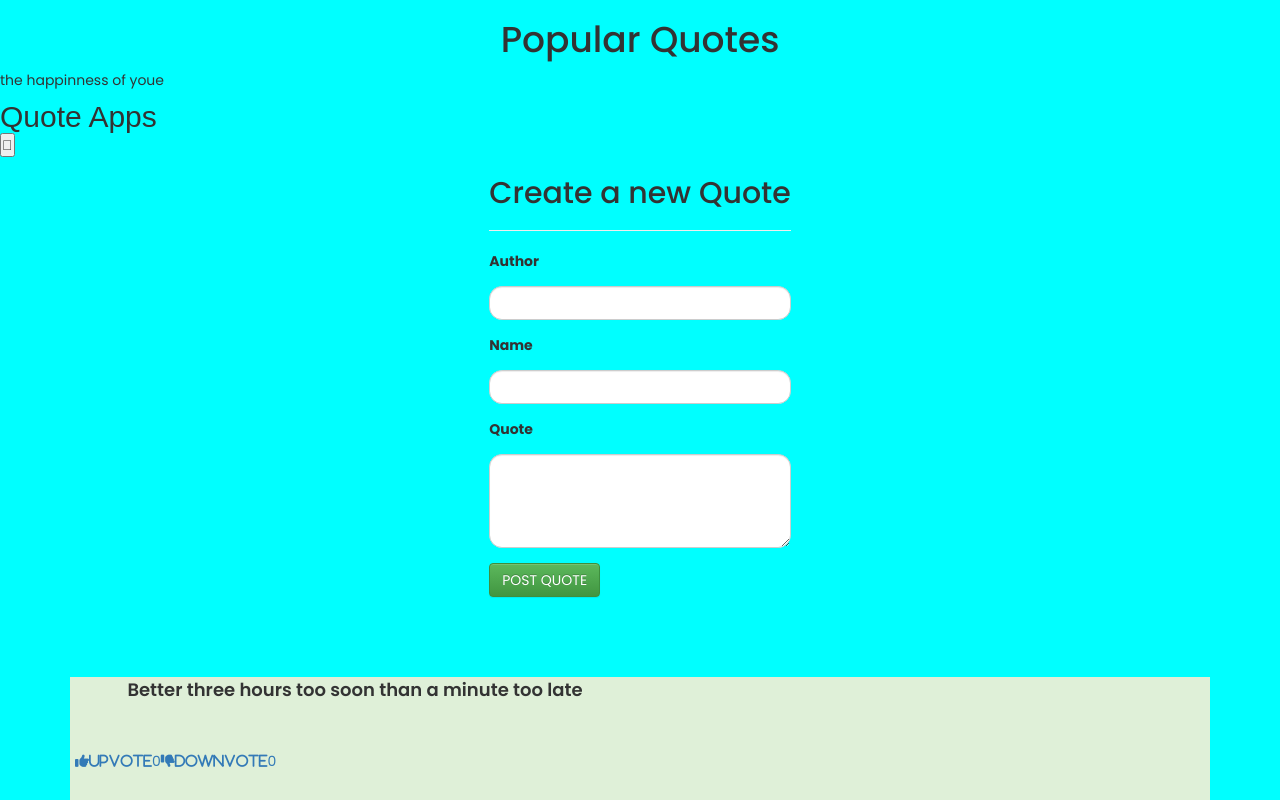
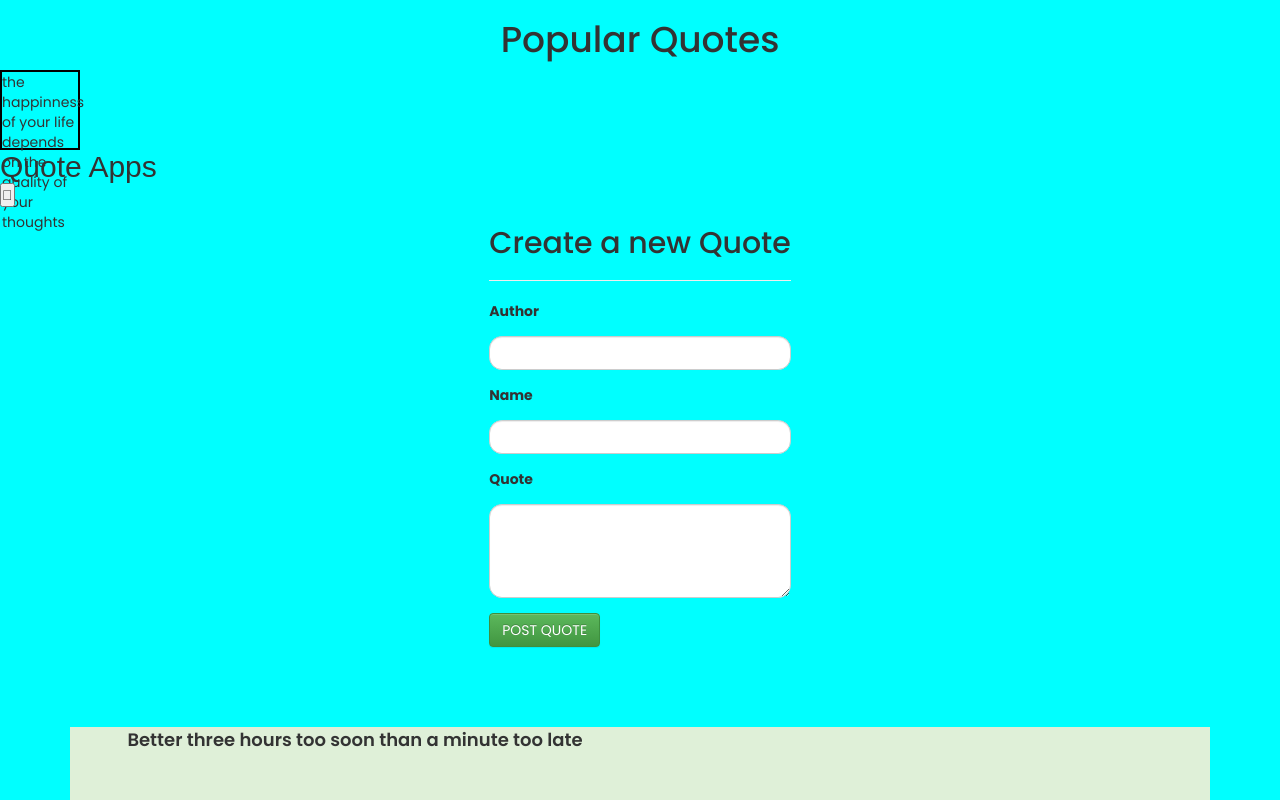
Before and after one commit to bethnduta/QUOES-APP, an Angular app: page / in a window 1280 px wide. Shown: the top 800 px of the page. Built offline with nearby package versions, Linux system fonts and the light colour scheme.

Commit message:
styled css

```diff
--- a/src/app/app.component.css
+++ b/src/app/app.component.css
@@ -2,3 +2,9 @@ app-quote-form, app-quote-form-details{
     display: flex;
     flex-direction:column;
 }
+
+.quotes{
+    width: 80px;
+    height: 80px;
+    border: 2px solid black;
+}
--- a/src/app/app.component.html
+++ b/src/app/app.component.html
@@ -1,6 +1,6 @@
 <h1 align = "center">Popular Quotes</h1>
 <div class="quotes">
-    <p>the happinness of youe </p>
+    <p class="happy">the happinness of your life depends on the quality of your thoughts </p>
 </div>
 <app-quotes></app-quotes>
 <app-quote-form></app-quote-form>
```
